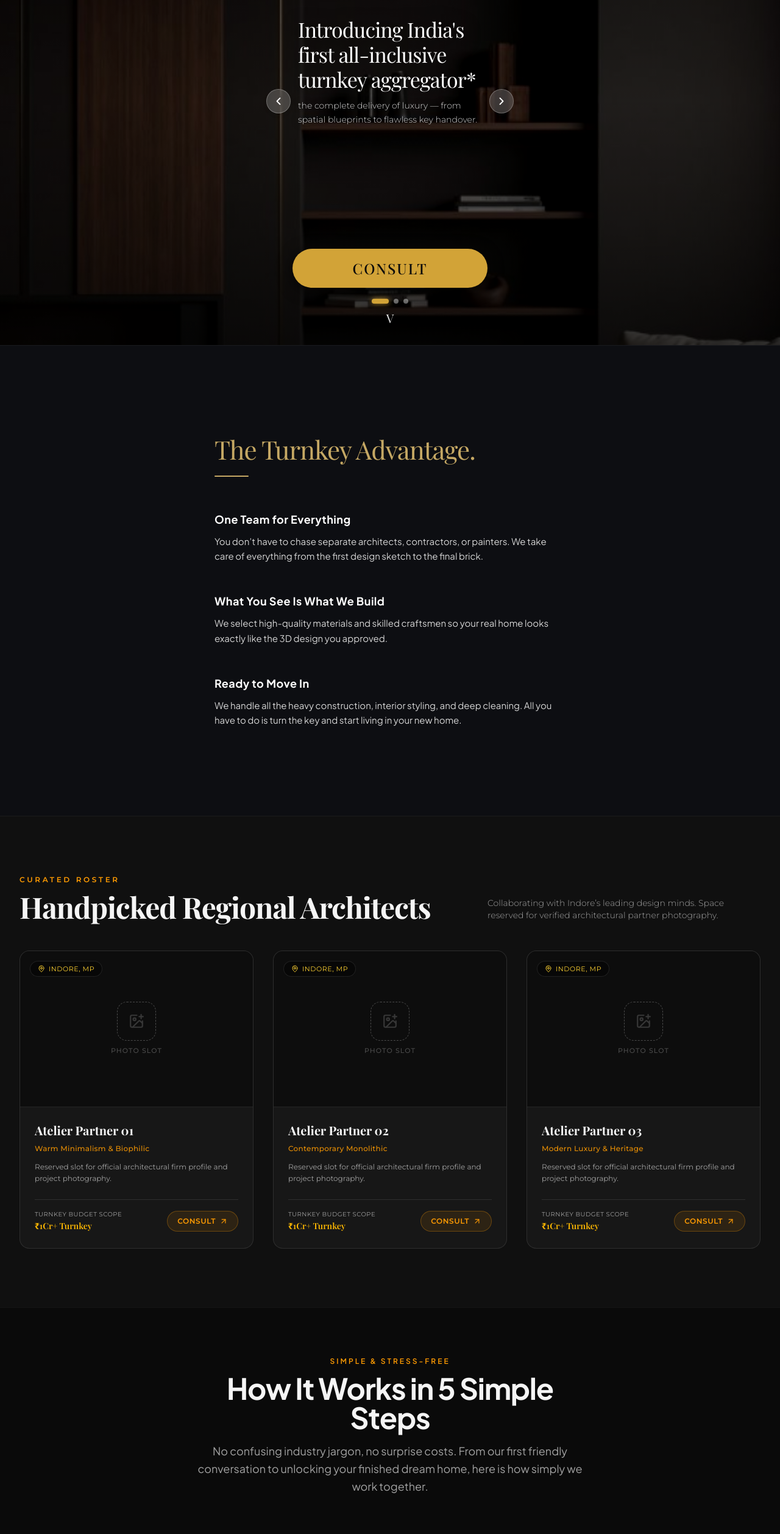
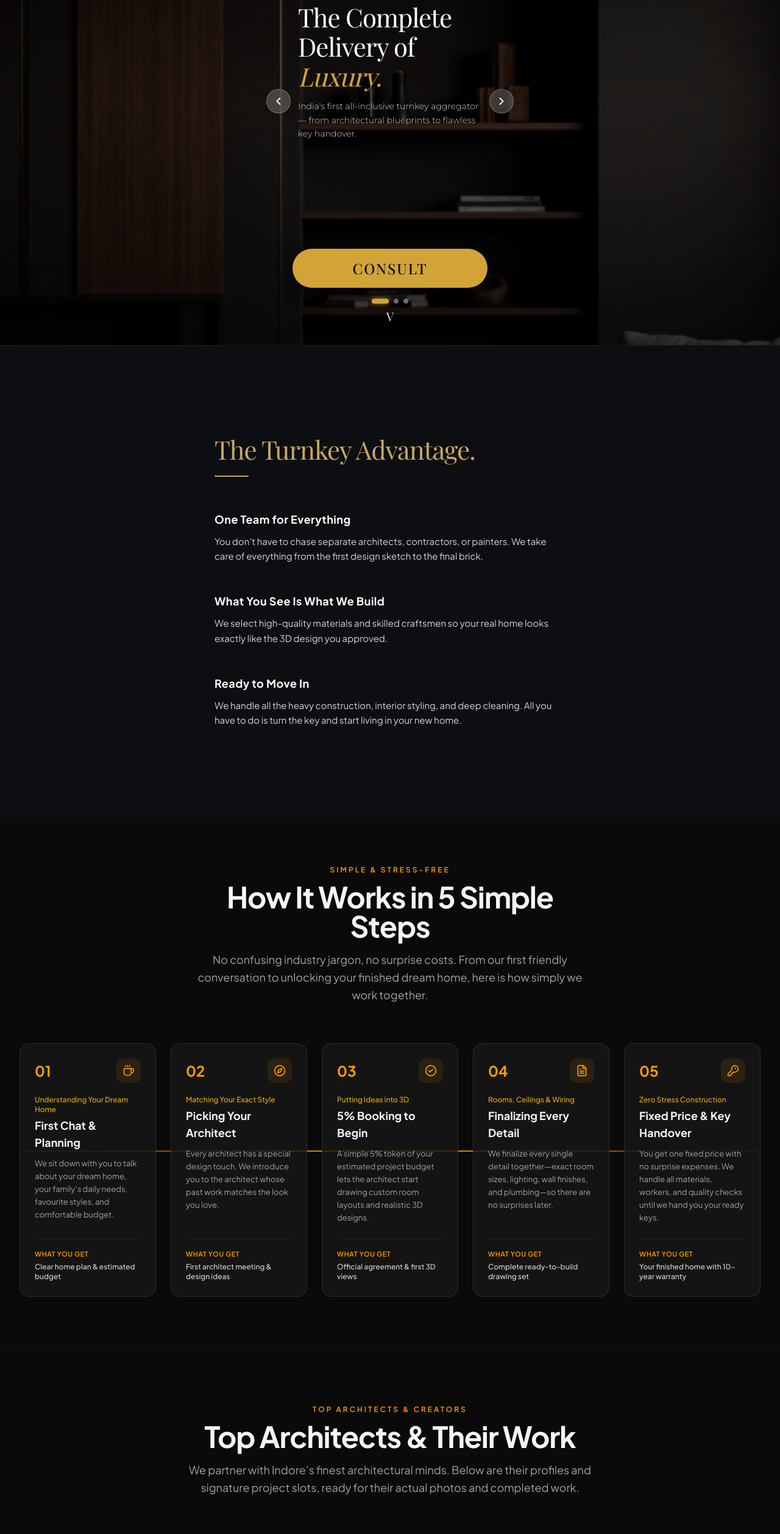
Before and after one commit to Manya-08102025/LIONORCA, a React (Vite) app: page / in a window 1280 px wide. Shown: the part 234-2750 px from the top of the page at 61% size. Built offline with nearby package versions, Linux system fonts and the light colour scheme; a web font is replaced by a local one.

Commit message:
feat: highlight tagline on hero and replace portfolio with top architects and work as page 4

```diff
--- a/src/App.jsx
+++ b/src/App.jsx
@@ -5,7 +5,6 @@ import Hero from './components/Hero'
 import ValueProposition from './components/ValueProposition'
 import ArchitectShowcase from './components/ArchitectShowcase'
 import ProcessTimeline from './components/ProcessTimeline'
-import PortfolioGallery from './components/PortfolioGallery'
 import Footer from './components/Footer'
 import LeadModal from './components/LeadModal'
 import FloatingWhatsApp from './components/FloatingWhatsApp'
@@ -32,19 +31,17 @@ export default function App() {
 
         {/* Main Content Sections */}
         <main className="flex-1">
+          {/* Page 1: Hero Section */}
           <Hero onOpenConsult={() => handleOpenConsult()} />
 
-          {/* Turnkey Advantage & Complexity Management */}
+          {/* Page 2: Turnkey Advantage */}
           <ValueProposition />
 
-          {/* Curated Regional Architects Showcase (Blank Photo Slots for Akshay's Photos) */}
-          <ArchitectShowcase onSelectArchitect={(arch) => handleOpenConsult(arch)} />
-
-          {/* 5-Step Execution & Onboarding Workflow */}
+          {/* Page 3: 5-Step Simple Workflow */}
           <ProcessTimeline />
 
-          {/* Portfolio & Budget Tiers Catalog (Blank Photo Slots for Akshay's Photos) */}
-          <PortfolioGallery onSelectProject={(project) => handleOpenConsult({ name: `${project.partnerArchitect} (${project.title})` })} />
+          {/* Page 4: Top Architects & Their Work (Replaces Portfolio & Budget Tiers) */}
+          <ArchitectShowcase onSelectArchitect={(arch) => handleOpenConsult(arch)} />
         </main>
 
         {/* Luxury Corporate Footer */}
--- a/src/components/ArchitectShowcase.jsx
+++ b/src/components/ArchitectShowcase.jsx
@@ -1,35 +1,55 @@
-import { useState } from 'react'
 import { useTheme } from '../hooks/useTheme'
-import { MapPin, ArrowUpRight, ImagePlus } from 'lucide-react'
+import { MapPin, ArrowUpRight, ImagePlus, User, Sparkles } from 'lucide-react'
 
-// 3 Curated Architect Placeholder Slots ready for Akshay's actual photographs & details
-const PLACEHOLDER_ARCHITECTS = [
+// Top Architects Roster with dedicated slots for Architect Portraits & Their Work
+const TOP_ARCHITECTS = [
   {
     id: 'arch-1',
     name: 'Atelier Partner 01',
+    role: 'Lead Architect',
     city: 'Indore, MP',
-    style: 'Warm Minimalism & Biophilic',
-    signatureProject: 'Turnkey Commission — Slot 01',
+    style: 'Modern Minimalist & Biophilic',
+    experience: '15+ Years • 25+ Completed Homes',
     turnkeyRange: '₹1Cr+ Turnkey',
-    description: 'Reserved slot for official architectural firm profile and project photography.',
+    description:
+      'Known for open green courtyards, abundant natural light, and clean modern aesthetics.',
+    works: [
+      { id: 'w1', title: 'Living & Courtyard' },
+      { id: 'w2', title: 'Villa Facade' },
+      { id: 'w3', title: 'Master Bedroom' },
+    ],
   },
   {
     id: 'arch-2',
     name: 'Atelier Partner 02',
+    role: 'Principal Architect',
     city: 'Indore, MP',
-    style: 'Contemporary Monolithic',
-    signatureProject: 'Turnkey Commission — Slot 02',
-    turnkeyRange: '₹1Cr+ Turnkey',
-    description: 'Reserved slot for official architectural firm profile and project photography.',
+    style: 'Contemporary Monolithic & Stone',
+    experience: '12+ Years • 18+ Luxury Residences',
+    turnkeyRange: '₹1.5Cr+ Turnkey',
+    description:
+      'Renowned for double-height glass lounges, bold natural stone facades, and Italian marble finishes.',
+    works: [
+      { id: 'w1', title: 'Stone Facade' },
+      { id: 'w2', title: 'Double Lounge' },
+      { id: 'w3', title: 'Dining Pavilion' },
+    ],
   },
   {
     id: 'arch-3',
     name: 'Atelier Partner 03',
+    role: 'Heritage & Estate Designer',
     city: 'Indore, MP',
-    style: 'Modern Luxury & Heritage',
-    signatureProject: 'Turnkey Commission — Slot 03',
-    turnkeyRange: '₹1Cr+ Turnkey',
-    description: 'Reserved slot for official architectural firm profile and project photography.',
+    style: 'Royal Heritage & Classical Haveli',
+    experience: '20+ Years • 30+ Landmark Estates',
+    turnkeyRange: '₹2Cr+ Turnkey',
+    description:
+      'Masters of handcrafted stone arches, carved teak wood ceilings, and timeless royal Indian luxury.',
+    works: [
+      { id: 'w1', title: 'Heritage Archway' },
+      { id: 'w2', title: 'Teak Wood Interiors' },
+      { id: 'w3', title: 'Courtyard Pool' },
+    ],
   },
 ]
 
@@ -39,87 +59,127 @@ export default function ArchitectShowcase({ onSelectArchitect }) {
   return (
     <section
       id="architects"
-      className={`py-24 transition-colors duration-500 border-t ${
-        isDark ? 'bg-neutral-900/50 border-white/5 text-neutral-100' : 'bg-white border-neutral-200 text-neutral-900'
+      className={`py-20 sm:py-24 transition-colors duration-500 border-t ${
+        isDark ? 'bg-neutral-950 border-white/5 text-neutral-100' : 'bg-stone-50 border-neutral-200 text-neutral-900'
       }`}
     >
       <div className="max-w-7xl mx-auto px-4 sm:px-6 lg:px-8">
         {/* Section Header */}
-        <div className="flex flex-col md:flex-row md:items-end justify-between mb-12">
-          <div>
-            <span className="text-xs font-sans tracking-[0.3em] uppercase text-amber-500 font-semibold block mb-3">
-              Curated Roster
+        <div className="text-center max-w-2xl mx-auto mb-16">
+          <span className="text-xs font-soft tracking-[0.25em] uppercase text-amber-500 font-semibold block mb-3">
+            Top Architects & Creators
           </span>
-            <h2 className="text-3xl sm:text-4xl md:text-5xl font-serif font-bold tracking-tight">
-              Handpicked Regional Architects
+          <h2 className="text-3xl sm:text-4xl md:text-5xl font-soft font-bold tracking-tight mb-4">
+            Top Architects & Their Work
           </h2>
-          </div>
-          <p className={`mt-4 md:mt-0 max-w-md text-sm font-light font-sans ${
+          <p className={`text-base sm:text-lg font-soft font-normal leading-relaxed ${
             isDark ? 'text-neutral-400' : 'text-neutral-600'
           }`}>
-            Collaborating with Indore’s leading design minds. Space reserved for verified architectural partner photography.
+            We partner with Indore’s finest architectural minds. Below are their profiles and signature project slots, ready for their actual photos and completed work.
           </p>
         </div>
 
-        {/* Architect Cards Grid - Blank Placeholder Boxes */}
-        <div className="grid grid-cols-1 md:grid-cols-2 lg:grid-cols-3 gap-8">
-          {PLACEHOLDER_ARCHITECTS.map((architect) => (
+        {/* Architect Cards Grid */}
+        <div className="grid grid-cols-1 lg:grid-cols-3 gap-8">
+          {TOP_ARCHITECTS.map((architect) => (
             <div
               key={architect.id}
-              className={`group rounded-2xl overflow-hidden border transition-all duration-300 flex flex-col justify-between ${
+              className={`rounded-3xl border p-6 transition-all duration-300 flex flex-col justify-between ${
                 isDark
-                  ? 'bg-neutral-900 border-white/10 hover:border-amber-500/40'
-                  : 'bg-stone-50 border-neutral-200 hover:border-amber-500/40 hover:shadow-lg'
+                  ? 'bg-neutral-900/80 border-white/10 hover:border-amber-500/40'
+                  : 'bg-white border-neutral-200 hover:border-amber-500/40 hover:shadow-xl'
               }`}
             >
-              {/* Clean Blank Box for Image Placement */}
+              <div>
+                {/* 1. Architect Profile Header (Photo Slot + Details) */}
+                <div className="flex items-start gap-4 mb-6">
+                  {/* Architect Picture Slot */}
                   <div
-                className={`relative h-64 flex flex-col items-center justify-center border-b transition-colors ${
+                    className={`w-24 h-28 sm:w-28 sm:h-32 rounded-2xl border-2 border-dashed flex flex-col items-center justify-center shrink-0 relative transition-colors ${
                       isDark
-                    ? 'bg-neutral-950/80 border-white/10 text-neutral-500'
-                    : 'bg-neutral-100 border-neutral-200 text-neutral-400'
+                        ? 'bg-neutral-950 border-white/20 text-neutral-400'
+                        : 'bg-stone-100 border-neutral-300 text-neutral-500'
                     }`}
                   >
-                {/* Subtle border outline inside */}
-                <div className="w-16 h-16 rounded-2xl border border-dashed border-current flex items-center justify-center mb-2 opacity-60">
-                  <ImagePlus size={26} className="opacity-70" />
+                    <div className="w-10 h-10 rounded-full bg-amber-500/10 text-amber-500 flex items-center justify-center mb-1.5">
+                      <User size={20} />
                     </div>
-                <span className="text-[11px] font-sans tracking-widest uppercase font-medium opacity-60">
-                  Photo Slot
+                    <span className="text-[10px] font-soft font-medium uppercase tracking-wider text-center px-1">
+                      Architect Photo
                     </span>
+                  </div>
 
-                {/* City badge */}
-                <div className="absolute top-4 left-4 inline-flex items-center gap-1.5 px-3 py-1 rounded-full text-[11px] font-sans tracking-wider uppercase bg-black/40 backdrop-blur-md text-amber-300 border border-white/10">
-                  <MapPin size={12} />
-                  <span>{architect.city}</span>
+                  {/* Architect Info */}
+                  <div className="flex-1 min-w-0">
+                    <div className="inline-flex items-center gap-1 px-2.5 py-0.5 rounded-full text-[10px] font-soft font-semibold uppercase tracking-wider bg-amber-500/10 text-amber-400 border border-amber-500/20 mb-2">
+                      <Sparkles size={10} />
+                      <span>{architect.style}</span>
+                    </div>
+
+                    <h3 className={`text-lg sm:text-xl font-soft font-bold truncate ${
+                      isDark ? 'text-white' : 'text-neutral-900'
+                    }`}>
+                      {architect.name}
+                    </h3>
+
+                    <div className="text-xs font-soft text-neutral-400 mt-0.5 mb-1.5">
+                      {architect.role} • {architect.city}
+                    </div>
+
+                    <div className="text-[11px] font-soft font-medium text-amber-400/90">
+                      {architect.experience}
+                    </div>
                   </div>
                 </div>
 
-              {/* Card Body */}
-              <div className="p-6 flex-1 flex flex-col justify-between">
-                <div>
-                  <h3 className="text-xl font-serif font-bold group-hover:text-amber-500 transition-colors mb-2">
-                    {architect.name}
-                  </h3>
-
-                  <div className="text-xs font-sans text-amber-500/90 mb-3 font-medium tracking-wide">
-                    {architect.style}
-                  </div>
-
-                  <p className={`text-xs font-sans leading-relaxed mb-6 ${
+                {/* Short Description */}
+                <p className={`text-xs sm:text-[13px] font-soft leading-relaxed mb-6 ${
                   isDark ? 'text-neutral-400' : 'text-neutral-600'
                 }`}>
                   {architect.description}
                 </p>
+
+                {/* 2. "Their Work" Section (3 Photo Boxes) */}
+                <div className="mb-6">
+                  <div className="flex items-center justify-between mb-3">
+                    <span className="text-xs font-soft font-bold uppercase tracking-wider text-amber-500">
+                      Their Work & Projects
+                    </span>
+                    <span className="text-[10px] font-soft text-neutral-400">
+                      3 Project Slots
+                    </span>
                   </div>
 
-                {/* Footer details & Action */}
-                <div className="pt-4 border-t border-white/10 flex items-center justify-between">
+                  {/* 3 Photo Boxes Grid */}
+                  <div className="grid grid-cols-3 gap-2.5">
+                    {architect.works.map((work) => (
+                      <div
+                        key={work.id}
+                        className={`aspect-[4/3] rounded-xl border border-dashed flex flex-col items-center justify-center p-2 text-center transition-colors ${
+                          isDark
+                            ? 'bg-neutral-950/70 border-white/15 text-neutral-400 hover:border-amber-500/40'
+                            : 'bg-stone-100 border-neutral-300 text-neutral-500 hover:border-amber-500/40'
+                        }`}
+                      >
+                        <ImagePlus size={18} className="text-amber-500/80 mb-1 shrink-0" />
+                        <span className="text-[10px] font-soft font-medium line-clamp-1 leading-tight">
+                          {work.title}
+                        </span>
+                      </div>
+                    ))}
+                  </div>
+                </div>
+              </div>
+
+              {/* 3. Card Footer (Budget Scope & Consult Action) */}
+              <div className={`pt-4 border-t flex items-center justify-between ${
+                isDark ? 'border-white/10' : 'border-neutral-200'
+              }`}>
                 <div>
-                    <span className="text-[10px] uppercase tracking-wider text-neutral-400 block font-sans">
-                      Turnkey Budget Scope
+                  <span className="text-[10px] uppercase tracking-wider text-neutral-400 block font-soft font-medium">
+                    Turnkey Scope
                   </span>
-                    <span className="text-sm font-semibold font-serif text-amber-400">
+                  <span className="text-sm font-soft font-bold text-amber-500">
                     {architect.turnkeyRange}
                   </span>
                 </div>
@@ -127,12 +187,11 @@ export default function ArchitectShowcase({ onSelectArchitect }) {
                 <button
                   onClick={() => onSelectArchitect(architect)}
                   type="button"
-                    className="inline-flex items-center gap-1.5 px-4 py-2 rounded-full text-xs font-semibold uppercase tracking-wider transition-all bg-amber-500/10 hover:bg-amber-500 text-amber-500 hover:text-neutral-950 border border-amber-500/30 cursor-pointer"
+                  className="inline-flex items-center gap-1.5 px-4 py-2 rounded-full text-xs font-soft font-semibold uppercase tracking-wider transition-all bg-amber-500 text-neutral-950 hover:bg-amber-400 cursor-pointer shadow-sm active:scale-95"
                 >
                   <span>Consult</span>
                   <ArrowUpRight size={14} />
                 </button>
-                </div>
               </div>
             </div>
           ))}
--- a/src/components/Footer.jsx
+++ b/src/components/Footer.jsx
@@ -47,9 +47,8 @@ export default function Footer({ onOpenConsult }) {
               Navigation
             </h4>
             <p><a href="#turnkey" className="hover:text-amber-400 transition-colors">The Turnkey Advantage</a></p>
-            <p><a href="#architects" className="hover:text-amber-400 transition-colors">Curated Regional Architects</a></p>
             <p><a href="#process" className="hover:text-amber-400 transition-colors">How It Works (5 Steps)</a></p>
-            <p><a href="#portfolio" className="hover:text-amber-400 transition-colors">Featured Residences</a></p>
+            <p><a href="#architects" className="hover:text-amber-400 transition-colors">Top Architects & Their Work</a></p>
           </div>
 
           {/* Contact Details */}
--- a/src/components/Hero.jsx
+++ b/src/components/Hero.jsx
@@ -6,15 +6,15 @@ const SLIDES = [
   {
     id: 1,
     image: '/images/hero-bg.png',
-    quote: "Introducing India's first all-inclusive turnkey aggregator*",
-    description: "the complete delivery of luxury — from spatial blueprints to flawless key handover.",
+    quote: "The Complete Delivery of Luxury.",
+    description: "India's first all-inclusive turnkey aggregator — from architectural blueprints to flawless key handover.",
     ctaText: "CONSULT",
     action: "consult",
   },
   {
     id: 2,
     image: '/images/hero-kitchen.jpg',
-    quote: "Eliminating 50+ vendors. One accountable partner.",
+    quote: "One Accountable Partner. Zero Stress.",
     description: "Where bespoke architecture meets surgical construction precision for ₹1Cr+ residences.",
     ctaText: "THE TURNKEY ADVANTAGE",
     action: "turnkey",
@@ -22,8 +22,8 @@ const SLIDES = [
   {
     id: 3,
     image: '/images/hero-bedroom.jpg',
-    quote: "Home to Indore's most exclusive bespoke interiors.",
-    description: "Handpicked regional architects paired with end-to-end execution and locked milestone pricing.",
+    quote: "Indore's Finest Homes, Crafted Turnkey.",
+    description: "Top regional architects paired with end-to-end execution and locked milestone pricing.",
     ctaText: "CONSULT WITH US",
     action: "consult",
   },
@@ -222,13 +222,20 @@ export default function Hero({ onOpenConsult }) {
                 key={slide.id}
                 className="animate-in fade-in slide-in-from-bottom-2 duration-400 flex flex-col items-start"
               >
-                {/* Primary Quote / Tagline (No yellow capsule above) */}
-                <h1 className="font-serif text-2xl xs:text-3xl sm:text-[34px] font-normal text-white text-left leading-[1.2] tracking-tight drop-shadow-[0_2px_14px_rgba(0,0,0,0.95)] mb-3">
-                  {slide.quote}
+                {/* Primary Quote / Tagline */}
+                <h1 className="font-serif text-3xl xs:text-4xl sm:text-[42px] font-normal text-white text-left leading-[1.15] tracking-tight drop-shadow-[0_4px_24px_rgba(0,0,0,0.95)] mb-3.5">
+                  {index === 0 ? (
+                    <>
+                      The Complete Delivery of{' '}
+                      <span className="text-[#D2A337] italic font-normal">Luxury.</span>
+                    </>
+                  ) : (
+                    slide.quote
+                  )}
                 </h1>
 
                 {/* Subtitle / Definition */}
-                <p className="font-sans text-xs sm:text-sm text-neutral-300 font-light leading-relaxed drop-shadow-[0_1px_6px_rgba(0,0,0,0.9)]">
+                <p className="font-sans text-xs sm:text-sm text-neutral-300 font-light leading-relaxed drop-shadow-[0_1px_8px_rgba(0,0,0,0.9)] max-w-sm">
                   {slide.description}
                 </p>
               </div>
@@ -329,14 +336,14 @@ export default function Hero({ onOpenConsult }) {
                 02
               </span>
               <a
-                href="#architects"
+                href="#process"
                 onClick={() => setMenuOpen(false)}
                 className="text-2xl sm:text-3xl font-serif text-white hover:text-[#D2A337] transition-colors tracking-wide block"
               >
-                Curated Regional Architects
+                How It Works (5 Steps)
               </a>
               <p className="text-xs text-neutral-400 mt-1 font-sans">
-                Handpicked local masterminds for ₹1Cr+ residences.
+                From your first chat to unlocking your finished home.
               </p>
             </div>
 
@@ -345,30 +352,14 @@ export default function Hero({ onOpenConsult }) {
                 03
               </span>
               <a
-                href="#process"
+                href="#architects"
                 onClick={() => setMenuOpen(false)}
                 className="text-2xl sm:text-3xl font-serif text-white hover:text-[#D2A337] transition-colors tracking-wide block"
               >
-                5-Step Onboarding Process
+                Top Architects & Their Work
               </a>
               <p className="text-xs text-neutral-400 mt-1 font-sans">
-                Discovery, matchmaking, 5% advance & cut-to-cut quotation.
-              </p>
-            </div>
-
-            <div>
-              <span className="text-[10px] tracking-[0.3em] uppercase text-[#D2A337] font-sans font-medium block mb-1">
-                04
-              </span>
-              <a
-                href="#portfolio"
-                onClick={() => setMenuOpen(false)}
-                className="text-2xl sm:text-3xl font-serif text-white hover:text-[#D2A337] transition-colors tracking-wide block"
-              >
-                Portfolio & Budget Tiers
-              </a>
-              <p className="text-xs text-neutral-400 mt-1 font-sans">
-                Filter by budget tiers and aesthetic styles.
+                Indore's leading architectural minds and their signature creations.
               </p>
             </div>
           </nav>
--- a/src/components/Navbar.jsx
+++ b/src/components/Navbar.jsx
@@ -128,22 +128,6 @@ export default function Navbar({ onOpenConsult }) {
                 02
               </span>
               <a
-                href="#architects"
-                onClick={() => setMenuOpen(false)}
-                className="text-2xl sm:text-3xl font-serif text-white hover:text-[#C5A059] transition-colors tracking-wide block"
-              >
-                Curated Regional Architects
-              </a>
-              <p className="text-xs text-neutral-400 mt-1 font-sans">
-                Handpicked local masterminds for ₹1Cr+ residences.
-              </p>
-            </div>
-
-            <div>
-              <span className="text-[10px] tracking-[0.3em] uppercase text-[#C5A059] font-sans font-medium block mb-2">
-                03
-              </span>
-              <a
                 href="#process"
                 onClick={() => setMenuOpen(false)}
                 className="text-2xl sm:text-3xl font-serif text-white hover:text-[#C5A059] transition-colors tracking-wide block"
@@ -157,17 +141,17 @@ export default function Navbar({ onOpenConsult }) {
 
             <div>
               <span className="text-[10px] tracking-[0.3em] uppercase text-[#C5A059] font-sans font-medium block mb-2">
-                04
+                03
               </span>
               <a
-                href="#portfolio"
+                href="#architects"
                 onClick={() => setMenuOpen(false)}
                 className="text-2xl sm:text-3xl font-serif text-white hover:text-[#C5A059] transition-colors tracking-wide block"
               >
-                Portfolio & Budget Tiers
+                Top Architects & Their Work
               </a>
               <p className="text-xs text-neutral-400 mt-1 font-sans">
-                Filter by budget tiers and aesthetic styles.
+                Indore's leading architectural minds and their signature creations.
               </p>
             </div>
           </nav>
```
Lines whose indentation alone changed are shown as unchanged.
